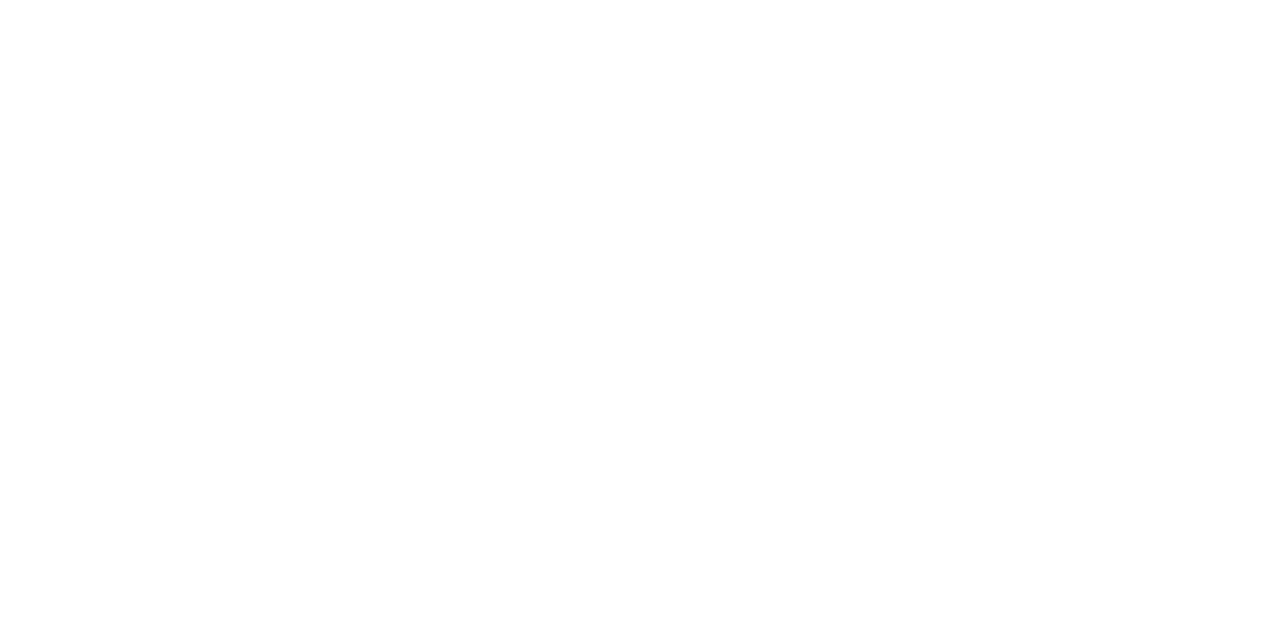
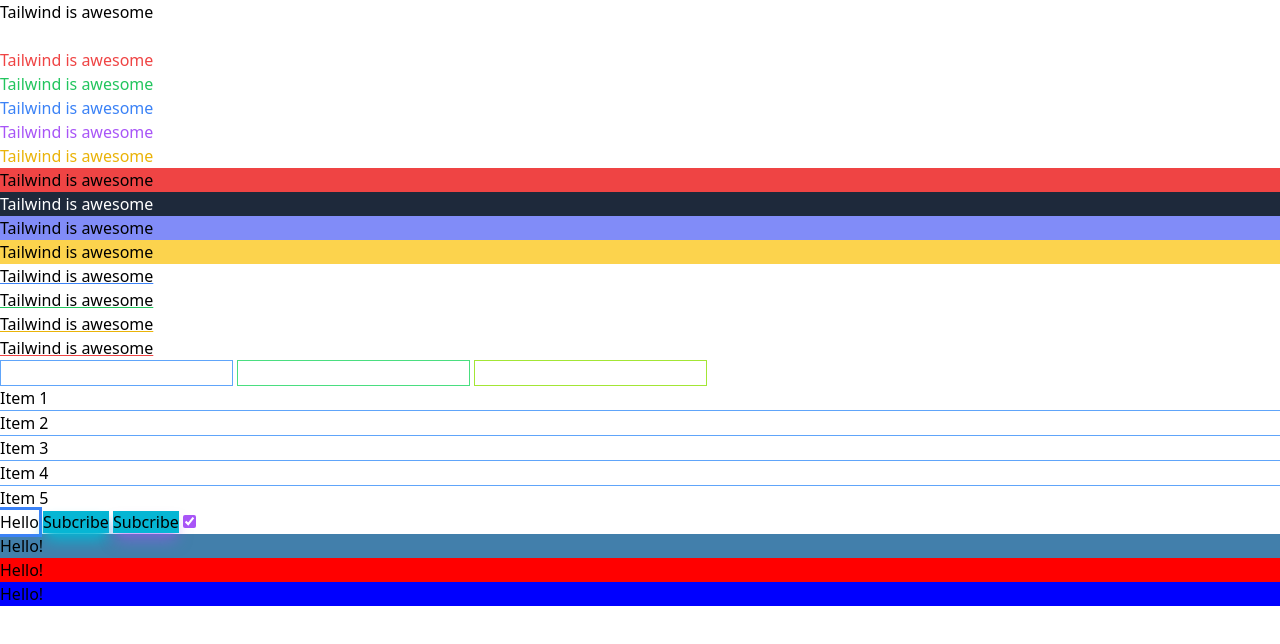
Before and after one commit to Ralph-souza/lessons_and_exercises, a plain HTML site: page udemy/tailwind_traversy/tailwind-sandbox-starter/02-colors/index.html in a window 1280 px wide. Drawn offline with nearby package versions, Linux system fonts and the light colour scheme.

Commit message:
Adiciona etapa sobre utilizacao de cores

```diff
--- a/udemy/tailwind_traversy/tailwind-sandbox-starter/02-colors/index.html
+++ b/udemy/tailwind_traversy/tailwind-sandbox-starter/02-colors/index.html
@@ -12,21 +12,61 @@
     <!-- white, black, red, green, blue, orange, yellow, purple, lime, emerald, teal, cyan, indigo, violet, fuchsia, pink, rose, sky, gray, slate, zinc, neutral, stone, amber,  -->
 
     <!-- Text Colors -->
+    <!-- When dealing with text color now that black and white don`t have shade -->
+    <p class="text-black">Tailwind is awesome</p>
+    <p class="text-white">Tailwind is awesome</p>
+    <!-- When using any other colors we have to add shade which goes from 50 to 500 -->
+    <!-- Values above 500 will change the color -->
+    <p class="text-red-500">Tailwind is awesome</p>
+    <p class="text-green-500">Tailwind is awesome</p>
+    <p class="text-blue-500">Tailwind is awesome</p>
+    <p class="text-purple-500">Tailwind is awesome</p>
+    <p class="text-yellow-500">Tailwind is awesome</p>
 
     <!-- Background Colors -->
+    <!-- Background colors works just like the text colors although we use the class BG for it -->
+    <p class="bg-red-500">Tailwind is awesome</p>
+    <p class="text-white bg-slate-800">Tailwind is awesome</p>
+    <p class="bg-indigo-400">Tailwind is awesome</p>
+    <p class="bg-amber-300">Tailwind is awesome</p>
 
     <!-- Text Underline -->
+    <p class="underline decoration-blue-500">Tailwind is awesome</p>
+    <p class="underline decoration-green-500">Tailwind is awesome</p>
+    <p class="underline decoration-yellow-500">Tailwind is awesome</p>
+    <p class="underline decoration-red-500">Tailwind is awesome</p>
 
     <!-- Border Colors -->
+    <!-- This will provide a border line -->
+    <input type="text" class="border border-blue-400">
+    <input type="text" class="border border-green-400">
+    <input type="text" class="border border-lime-400">
 
     <!-- Divide Colors -->
+    <div class="divide-y divide-blue-400">
+      <div>Item 1</div>
+      <div>Item 2</div>
+      <div>Item 3</div>
+      <div>Item 4</div>
+      <div>Item 5</div>
+    </div>
 
     <!-- Outline Colors -->
+    <button class="outline outline-blue-500">Hello</button>
 
     <!-- Box Shadow Colors (Opacity defaults to 100, but you can set it)-->
+    <!-- When using / the value that comes after will define how strong will be the shadow -->
+    <buttom class="shadow-lg bg-cyan-500 shadow-cyan-500">Subcribe</buttom>
+    <buttom class="shadow-lg bg-cyan-500 shadow-purple-500/50">Subcribe</buttom>
 
     <!-- Accent Colors -->
+    <!-- This will create a checkbox -->
+    <input type="checkbox" class="accent-purple-500" checked>
 
     <!-- Arbitrary Colors -->
+    <!-- Custom colors using RGB, HEX or names -->
+    <div class="bg-[#427fab]">Hello!</div>
+    <div class="bg-[rgb(255,0,0)]">Hello!</div>
+     <div class="bg-[blue]">Hello!</div>
   </body>
 </html>
```
